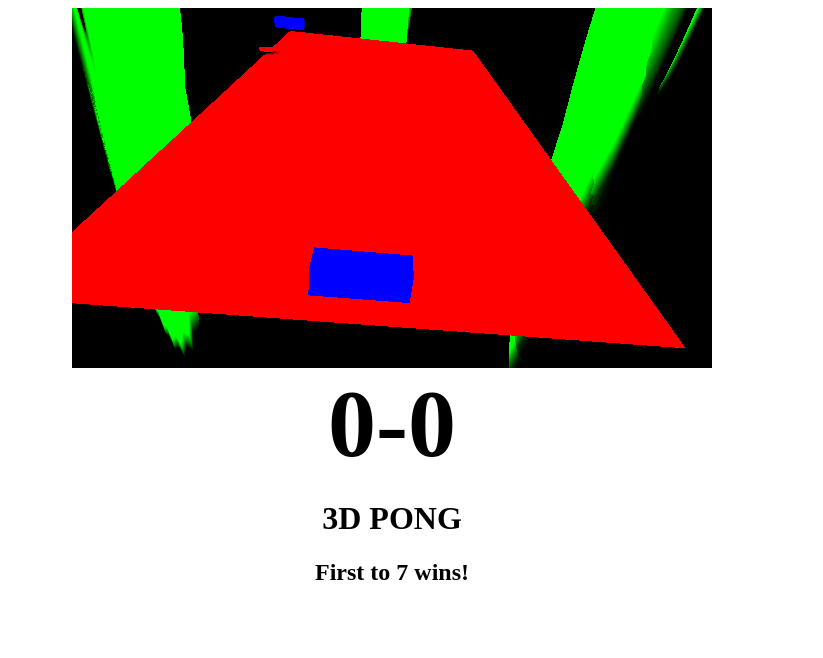
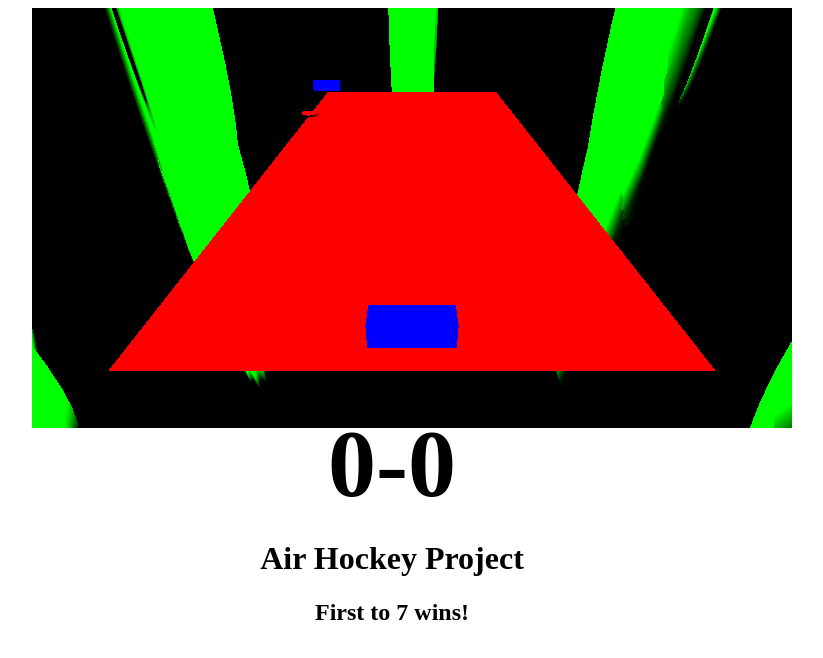
Before and after one commit to omcnamar/WebGlProject, a plain HTML site: page index.html in a window 1280 px wide. Shown: the whole page, without its empty margins (248-1071 px from the left). Drawn offline with Linux system fonts and the light colour scheme; animation ran at ten frames a second.

Commit message:
commit
Worked on the 3D transformations. all changes dealing with 3D are commented out.

```diff
--- a/game.js
+++ b/game.js
@@ -15,11 +15,11 @@ var difficulty = 0.5;
 function setup()
 {
 	// set the scene size
-	var WIDTH = 640,
-	  HEIGHT = 360;
+	var WIDTH = 760,
+	  HEIGHT = 420;
 
 	// // set some camera attributes
-	var VIEW_ANGLE = 45,
+	var VIEW_ANGLE = 55,
 	  ASPECT = WIDTH / HEIGHT,
 	  NEAR = 0.1,
 	  FAR = 10000;
@@ -253,6 +253,21 @@ function ballPhysics()
 	ball.position.x += ballDirX * ballSpeed;
 	ball.position.y += ballDirY * ballSpeed;
 
+	/*
+	console.log(ballDirY);
+
+	if (ballDirY > 1.2)
+	{
+		var tempZ = 0;
+		for(tempZ; tempZ <= 10; tempZ=tempZ+.0001)
+		{
+			ball.position.z = tempZ;
+		}
+		for(tempZ; tempZ >= 5/2; tempZ=tempZ-.0001)
+			ball.position.z = tempZ;
+
+	}
+	*/
 	if (ballDirY > ballSpeed * 2)
 	{
 		ballDirY = ballSpeed * 2;
@@ -328,12 +343,12 @@ function cameraPhysics()
 {
 	// spotLight.position.x = ball.position.x;
 	// spotLight.position.y = ball.position.y;
-	camera.lookAt(new THREE.Vector3(paddle1.position.x - ball.position.x * 0.1, paddle1.position.y - ball.position.y * 0.1, ball.position.z));
+	//camera.lookAt(new THREE.Vector3(paddle1.position.x - ball.position.x * 0.1, paddle1.position.y - ball.position.y * 0.1, ball.position.z));
 
 	// move to behind the player's paddle
 	camera.position.x = paddle1.position.x - 100;
 	camera.position.y = paddle1.position.y;
-	camera.position.z = paddle1.position.z + 100 + 0.04 * (-ball.position.x + paddle1.position.x);
+	camera.position.z = paddle1.position.z + 100;
 
 	// rotate to face towards the opponent
 	camera.rotation.y = -60 * Math.PI/180;
--- a/index.html
+++ b/index.html
@@ -5,8 +5,8 @@
 		<style>
 			#gameCanvas {
 				background-color: black;
-				width: 640px;
-				height: 360px;
+				width: 720px;
+				height: 400px;
 				margin: auto;
 				align: center;
 			}
@@ -22,7 +22,7 @@
 		<script src='game.js'></script>
 		<div id='scoreboard'>
 			<h1 id='scores' style='font-size:600%; padding:0; margin:0'>0-0</h1>
-			<h1>3D PONG</h1>
+			<h1>Air Hockey Project</h1>
 			<h2>First to 7 wins!</h2>
 		</div>
 	</body>
```
